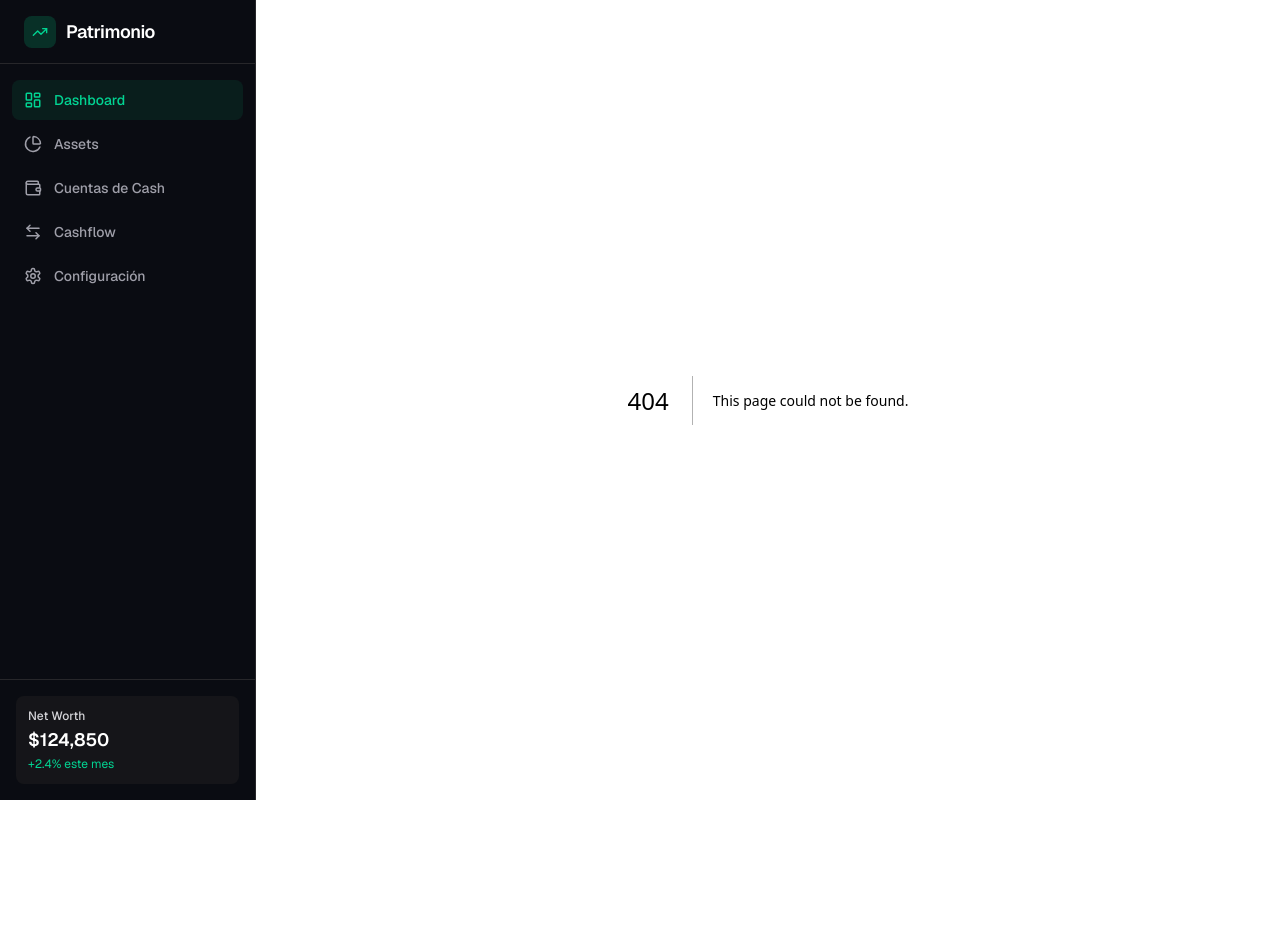
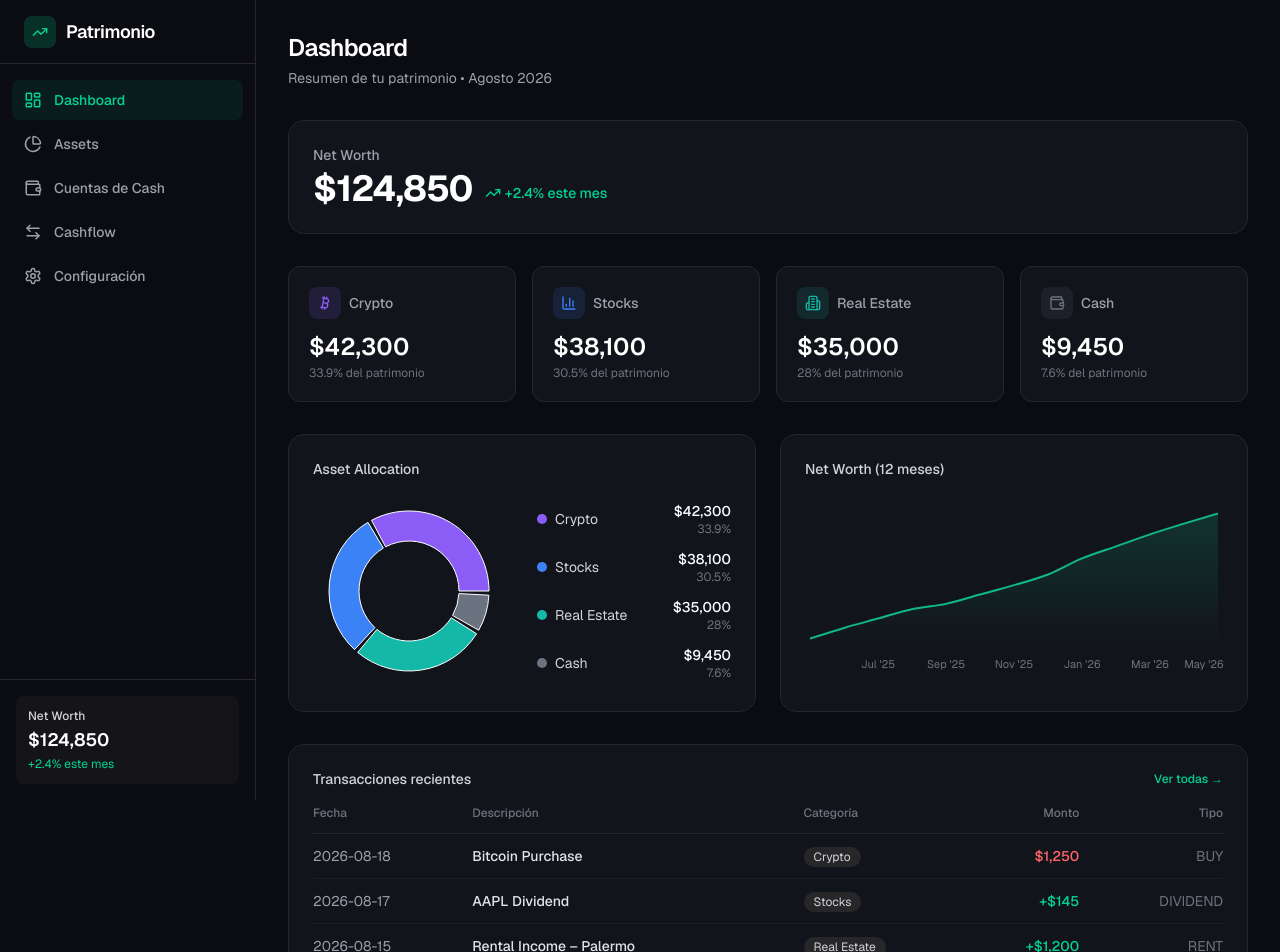
Before and after one commit to MilstG/portfolio, a Next.js app: page / in a window 1280 px wide. Before the commit this address had no page. Shown: the top 952 px of the page. Before the commit the page ends 800 px from the top, so only its background shows below. Built offline with nearby package versions, Linux system fonts and the light colour scheme.

Commit message:
Add main Dashboard page

```diff
--- /dev/null
+++ b/src/app/page.tsx
@@ -0,0 +1,149 @@
+"use client";
+
+import {
+  netWorth,
+  allocation,
+  netWorthHistory,
+  recentTransactions,
+} from "@/lib/mock-data";
+import { formatUSD, formatPercent } from "@/lib/utils";
+import {
+  AreaChart,
+  Area,
+  XAxis,
+  YAxis,
+  Tooltip,
+  ResponsiveContainer,
+  PieChart,
+  Pie,
+  Cell,
+} from "recharts";
+import { TrendingUp, Bitcoin, BarChart3, Building2, Wallet } from "lucide-react";
+
+const typeIcons: Record<string, React.ReactNode> = {
+  Crypto: <Bitcoin className="h-4 w-4" />,
+  Stocks: <BarChart3 className="h-4 w-4" />,
+  "Real Estate": <Building2 className="h-4 w-4" />,
+  Cash: <Wallet className="h-4 w-4" />,
+};
+
+export default function DashboardPage() {
+  return (
+    <div className="p-8">
+      <div className="mb-8">
+        <h1 className="text-2xl font-semibold tracking-tight text-white">Dashboard</h1>
+        <p className="mt-1 text-sm text-zinc-400">Resumen de tu patrimonio • Agosto 2026</p>
+      </div>
+
+      <div className="mb-8 rounded-2xl border border-zinc-800 bg-[#12141c] p-6">
+        <p className="text-sm font-medium text-zinc-400">Net Worth</p>
+        <div className="mt-1 flex items-baseline gap-3">
+          <h2 className="text-4xl font-bold tracking-tight text-white">{formatUSD(netWorth.totalUsd)}</h2>
+          <span className="flex items-center gap-1 text-sm font-medium text-emerald-400">
+            <TrendingUp className="h-4 w-4" />
+            {formatPercent(netWorth.changePercent)} este mes
+          </span>
+        </div>
+      </div>
+
+      <div className="mb-8 grid grid-cols-4 gap-4">
+        {allocation.map((item) => (
+          <div key={item.name} className="rounded-xl border border-zinc-800 bg-[#12141c] p-5">
+            <div className="flex items-center gap-2 text-zinc-400">
+              <span className="flex h-8 w-8 items-center justify-center rounded-lg" style={{ backgroundColor: `${item.color}22` }}>
+                <span style={{ color: item.color }}>{typeIcons[item.name]}</span>
+              </span>
+              <span className="text-sm font-medium">{item.name}</span>
+            </div>
+            <p className="mt-3 text-2xl font-semibold text-white">{formatUSD(item.value)}</p>
+            <p className="mt-0.5 text-xs text-zinc-500">{item.percent}% del patrimonio</p>
+          </div>
+        ))}
+      </div>
+
+      <div className="mb-8 grid grid-cols-2 gap-6">
+        <div className="rounded-2xl border border-zinc-800 bg-[#12141c] p-6">
+          <h3 className="mb-4 text-sm font-medium text-zinc-300">Asset Allocation</h3>
+          <div className="flex items-center gap-8">
+            <div className="h-48 w-48">
+              <ResponsiveContainer width="100%" height="100%">
+                <PieChart>
+                  <Pie data={allocation} dataKey="value" nameKey="name" cx="50%" cy="50%" innerRadius={50} outerRadius={80} paddingAngle={3}>
+                    {allocation.map((entry, index) => (
+                      <Cell key={`cell-${index}`} fill={entry.color} />
+                    ))}
+                  </Pie>
+                </PieChart>
+              </ResponsiveContainer>
+            </div>
+            <div className="flex-1 space-y-3">
+              {allocation.map((item) => (
+                <div key={item.name} className="flex items-center justify-between">
+                  <div className="flex items-center gap-2">
+                    <span className="h-2.5 w-2.5 rounded-full" style={{ backgroundColor: item.color }} />
+                    <span className="text-sm text-zinc-300">{item.name}</span>
+                  </div>
+                  <div className="text-right">
+                    <p className="text-sm font-medium text-white">{formatUSD(item.value)}</p>
+                    <p className="text-xs text-zinc-500">{item.percent}%</p>
+                  </div>
+                </div>
+              ))}
+            </div>
+          </div>
+        </div>
+
+        <div className="rounded-2xl border border-zinc-800 bg-[#12141c] p-6">
+          <h3 className="mb-4 text-sm font-medium text-zinc-300">Net Worth (12 meses)</h3>
+          <div className="h-48">
+            <ResponsiveContainer width="100%" height="100%">
+              <AreaChart data={netWorthHistory}>
+                <defs>
+                  <linearGradient id="colorValue" x1="0" y1="0" x2="0" y2="1">
+                    <stop offset="5%" stopColor="#10b981" stopOpacity={0.3} />
+                    <stop offset="95%" stopColor="#10b981" stopOpacity={0} />
+                  </linearGradient>
+                </defs>
+                <XAxis dataKey="month" axisLine={false} tickLine={false} tick={{ fill: "#71717a", fontSize: 11 }} />
+                <YAxis hide domain={["dataMin - 5000", "dataMax + 5000"]} />
+                <Tooltip contentStyle={{ backgroundColor: "#18181b", border: "1px solid #27272a", borderRadius: "8px", fontSize: "12px" }} formatter={(value: number) => [formatUSD(value), "Net Worth"]} />
+                <Area type="monotone" dataKey="value" stroke="#10b981" strokeWidth={2} fill="url(#colorValue)" />
+              </AreaChart>
+            </ResponsiveContainer>
+          </div>
+        </div>
+      </div>
+
+      <div className="rounded-2xl border border-zinc-800 bg-[#12141c] p-6">
+        <div className="mb-4 flex items-center justify-between">
+          <h3 className="text-sm font-medium text-zinc-300">Transacciones recientes</h3>
+          <a href="/cashflow" className="text-xs font-medium text-emerald-400 hover:text-emerald-300">Ver todas →</a>
+        </div>
+        <table className="w-full">
+          <thead>
+            <tr className="border-b border-zinc-800 text-left text-xs text-zinc-500">
+              <th className="pb-3 font-medium">Fecha</th>
+              <th className="pb-3 font-medium">Descripción</th>
+              <th className="pb-3 font-medium">Categoría</th>
+              <th className="pb-3 font-medium text-right">Monto</th>
+              <th className="pb-3 font-medium text-right">Tipo</th>
+            </tr>
+          </thead>
+          <tbody className="divide-y divide-zinc-800/60">
+            {recentTransactions.map((tx) => (
+              <tr key={tx.id} className="text-sm">
+                <td className="py-3 text-zinc-400">{tx.date}</td>
+                <td className="py-3 font-medium text-zinc-200">{tx.description}</td>
+                <td className="py-3"><span className="rounded-full bg-zinc-800 px-2.5 py-0.5 text-xs text-zinc-300">{tx.category}</span></td>
+                <td className={`py-3 text-right font-medium ${tx.amount >= 0 ? "text-emerald-400" : "text-red-400"}`}>
+                  {tx.amount >= 0 ? "+" : ""}{formatUSD(Math.abs(tx.amount))}
+                </td>
+                <td className="py-3 text-right text-zinc-500">{tx.type}</td>
+              </tr>
+            ))}
+          </tbody>
+        </table>
+      </div>
+    </div>
+  );
+}
```
